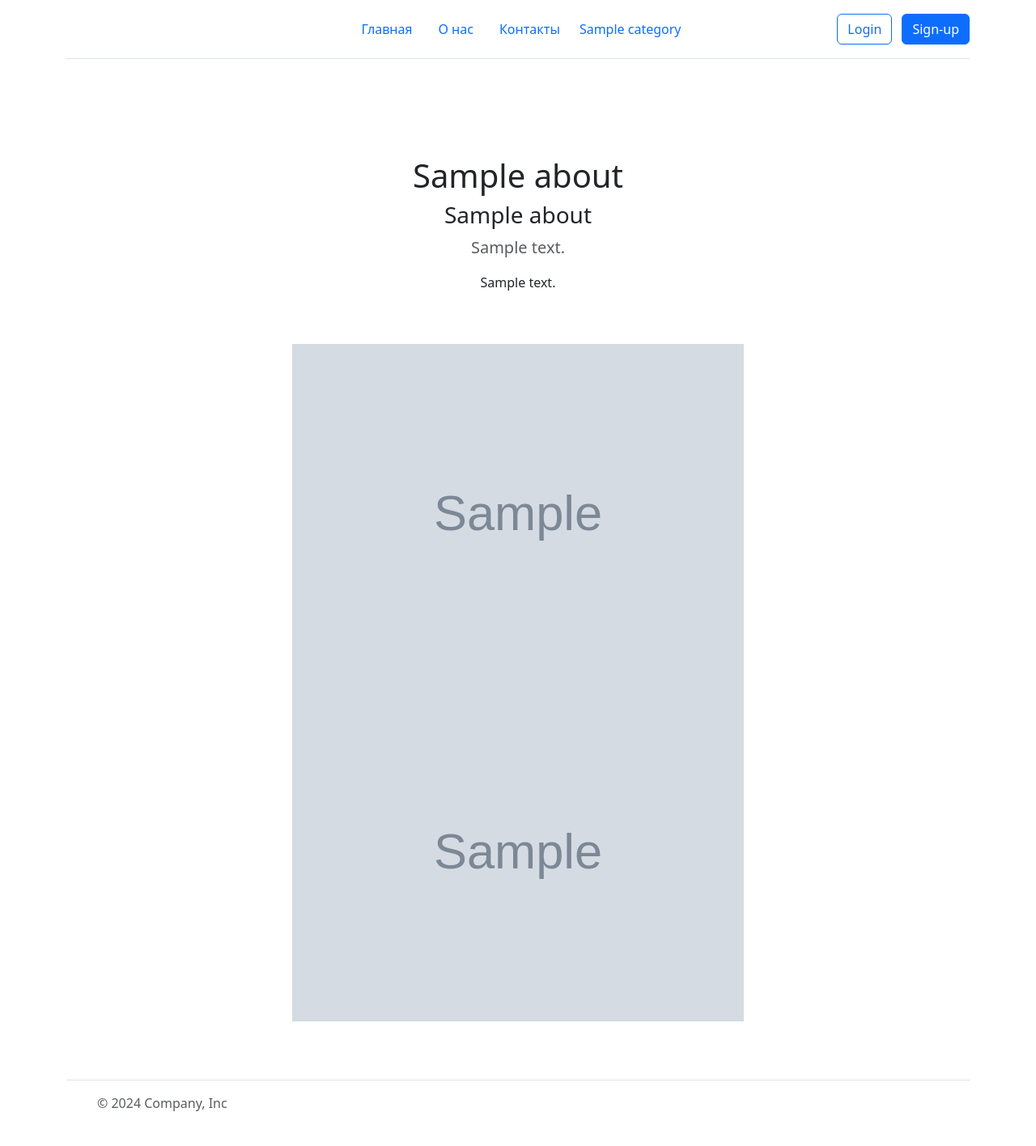
After one commit to edzen12/News-backend11, a Django app: page /about/ in a window 1280 px wide. The commit adds this page. Shown: the whole page at 81% size. Run offline with Django 5.2, Linux system fonts and the light colour scheme; tables that the repository leaves empty hold one stand-in row (values such as "Sample post"); grey boxes marked "Sample" are stand-in pictures.

Commit message:
edit pages and edit templates and create new model

```diff
--- a/core/urls.py
+++ b/core/urls.py
@@ -2,12 +2,14 @@ from django.contrib import admin
 from django.urls import path, include
 from django.conf import settings
 from django.conf.urls.static import static
-from news.views import homepage, category_news
+from news.views import homepage, category_news, about, contact
 
 
 urlpatterns = [
     path('admin/', admin.site.urls),
     path('', homepage, name='homepage'),
     path('category/<int:category_id>/', category_news, name='category_news'),
+    path('about/', about, name='about'),
+    path('contact/', contact, name='contact'),
 ]
 urlpatterns += static(settings.MEDIA_URL, document_root=settings.MEDIA_ROOT)
--- a/news/admin.py
+++ b/news/admin.py
@@ -1,10 +1,12 @@
 from django.contrib import admin
-from news.models import Article, Category
+from news.models import Article, Category, About
 
 
 class CategoryAdmin(admin.ModelAdmin):
     list_display = ('id', 'title')
     list_display_links = ('id', 'title')
 
+admin.site.register(Category, CategoryAdmin)
+
 admin.site.register(Article)
-admin.site.register(Category, CategoryAdmin)
+admin.site.register(About)
--- a/news/models.py
+++ b/news/models.py
@@ -28,3 +28,23 @@ class Article(models.Model):
         verbose_name_plural = 'Посты'
         verbose_name = 'пост'
         ordering = ['-id']
+
+
+class About(models.Model):
+    title1 = models.CharField(max_length=100)
+    title2 = models.CharField(
+        max_length=100, blank=True, null=True
+    )
+    desc1 = models.TextField()
+    desc2 = models.TextField(blank=True, null=True)
+    img1 = models.ImageField(upload_to='about/')
+    img2 = models.ImageField(
+        upload_to='about/', blank=True, null=True
+    )
+
+    class Meta:
+        verbose_name_plural = 'Блок: О нас'
+        verbose_name = 'о нас'
+
+    def __str__(self):
+        return self.title1
--- a/news/views.py
+++ b/news/views.py
@@ -1,5 +1,5 @@
 from django.shortcuts import render, get_object_or_404
-from news.models import Article, Category
+from news.models import Article, Category, About
 
 
 def homepage(request):
@@ -11,6 +11,22 @@ def homepage(request):
     }
     return render(request, 'index.html', context)
 
+def about(request):
+    categories = Category.objects.all()
+    about = About.objects.latest('id')
+    context = {
+        'categories':categories,
+        'about':about,
+    }
+    return render(request, 'pages/about.html', context)
+
+def contact(request):
+    categories = Category.objects.all()
+    context = {
+        'categories':categories,
+    }
+    return render(request, 'pages/contact.html', context)
+
 
 def category_news(request, category_id):
     category = get_object_or_404(Category, id=category_id)
@@ -21,4 +37,4 @@ def category_news(request, category_id):
         'categories':categories,
         'current_category':category,
     }
-    return render(request, 'category.html', context)
+    return render(request, 'pages/category.html', context)
--- a/templates/base.html
+++ b/templates/base.html
@@ -7,13 +7,13 @@
     <link href="https://cdn.jsdelivr.net/npm/bootstrap@5.3.3/dist/css/bootstrap.min.css" rel="stylesheet">
   </head>
   <body>
-    {% include "header.html" %}
+    {% include "includes/header.html" %}
 
     {% block content %}
 
     {% endblock content %}
 
-    {% include "footer.html" %}
+    {% include "includes/footer.html" %}
 
 
     <script src="https://cdn.jsdelivr.net/npm/bootstrap@5.3.3/dist/js/bootstrap.bundle.min.js"></script>
--- a/templates/header.html
+++ b/templates/includes/header.html
@@ -9,9 +9,13 @@
 
     <ul class="nav col-12 col-md-auto mb-2 justify-content-center mb-md-0">
       <li><a href="{% url 'homepage' %}" class="nav-link">Главная</a></li>
+      <li><a href="{% url 'about' %}" class="nav-link">О нас</a></li>
+      <li><a href="{% url 'contact' %}" class="nav-link">Контакты</a></li>
       {% for category in categories%}
           <li>
-            <a href="{% url 'category_news' category.id %}" class="nav-link px-2">{{category.title}}</a>
+            <a href="{% url 'category_news' category.id %}" class="nav-link px-2">
+              {{category.title}}
+            </a>
           </li>
       {% endfor %}
     </ul>
--- /dev/null
+++ b/templates/pages/about.html
@@ -0,0 +1,21 @@
+{% extends "base.html" %}
+{% block content %}
+<section class="py-5 text-center container">
+    <div class="row py-lg-5">
+      <div class="col-lg-6 col-md-8 mx-auto">
+        <h1 class="fw-light">{{about.title1}}</h1>
+        {% if about.title2 %}
+            <h3 class="fw-light">{{about.title2}}</h3>
+        {% endif %}
+        <p class="lead text-body-secondary">{{about.desc1}}</p>
+        {% if about.desc2 %}
+        <p>{{about.desc2}}</p>
+        {% endif %}
+      </div>
+    </div>
+    <img src="{{ about.img1.url }}" width="50%">
+    {% if about.img2 %}
+        <img src="{{ about.img2.url }}" width="50%">
+    {% endif %}
+  </section>
+{% endblock content %}
--- /dev/null
+++ b/templates/pages/contact.html
@@ -0,0 +1,5 @@
+{% extends "base.html" %}
+
+{% block content %}
+<h1>Контакты</h1>
+{% endblock content %}
```
Also changed, not shown: news/migrations/0006_about.py (added), templates/includes/footer.html (renamed from templates/footer.html), templates/pages/category.html (renamed from templates/category.html).
